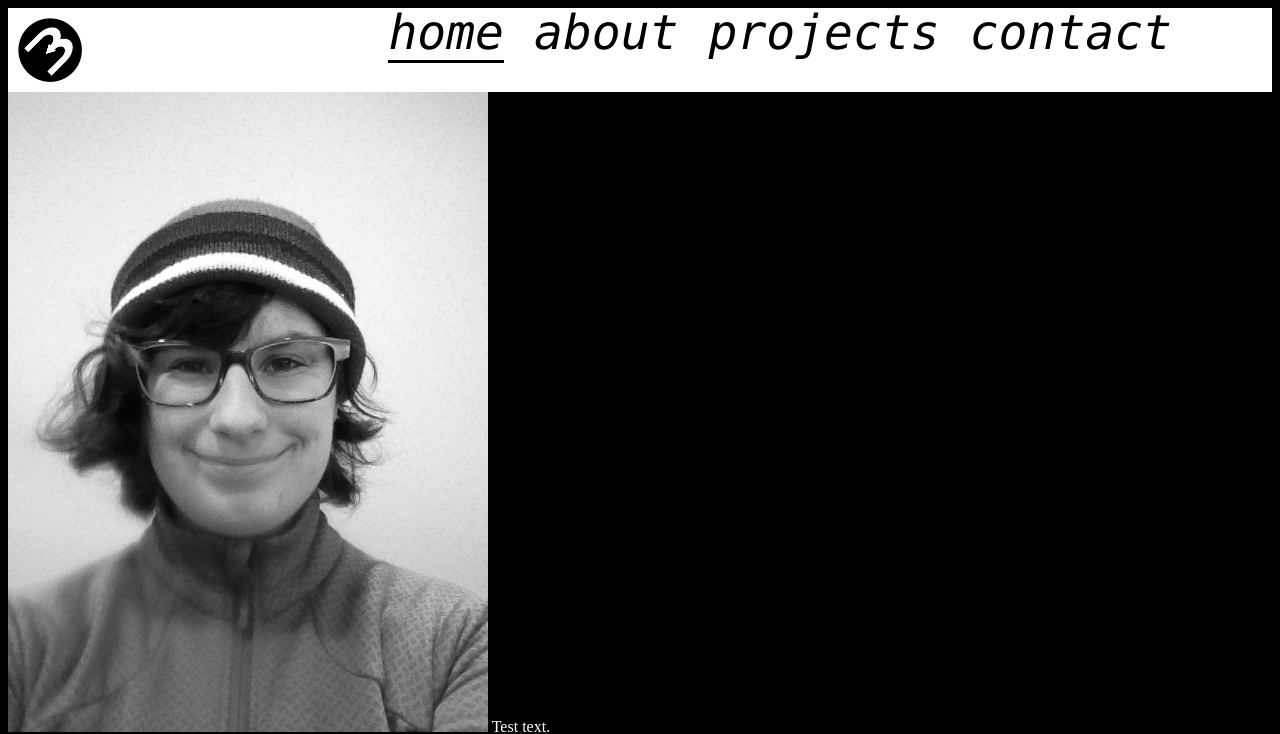
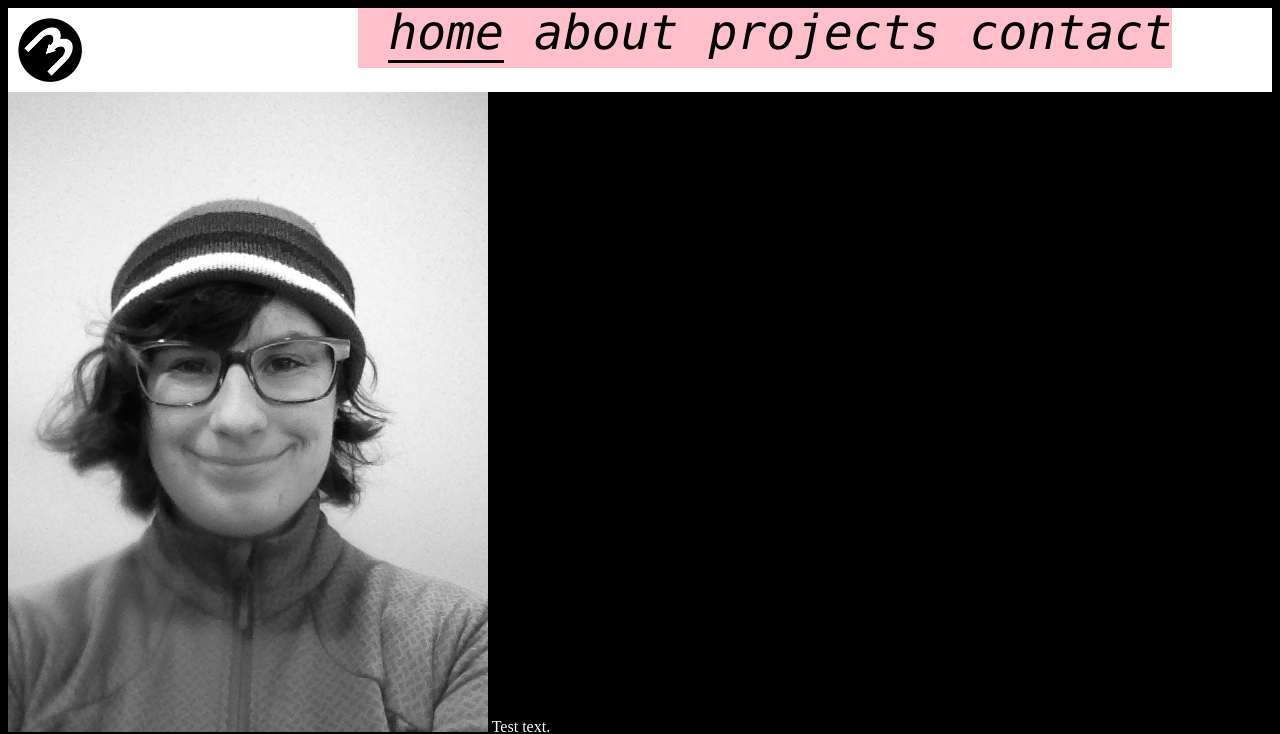
Before and after one commit to athenaie/me, a PHP site: page / in a window 1280 px wide. Shown: the top 734 px of the page. Run offline with PHP 8.4, Linux system fonts and the light colour scheme.

Commit message:
Make nav pink for debug purposes.

```diff
--- a/style.css
+++ b/style.css
@@ -54,6 +54,8 @@ nav {
 
   line-height: 3em;
 
+  background-color: pink;
+
   float: right;
   margin-right: 100px;
   display:inline;
```
